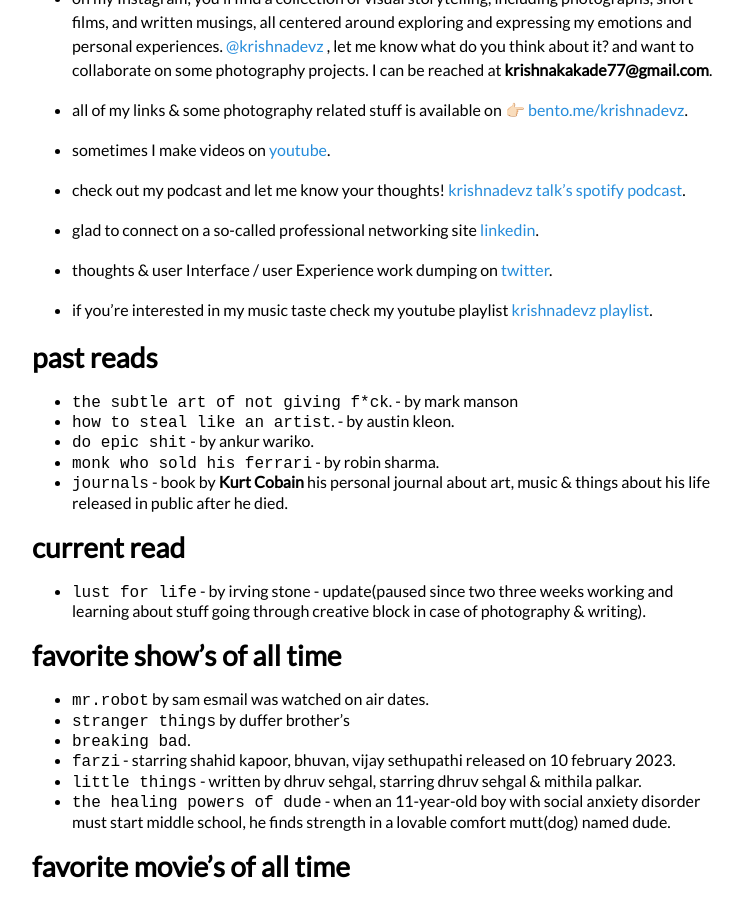
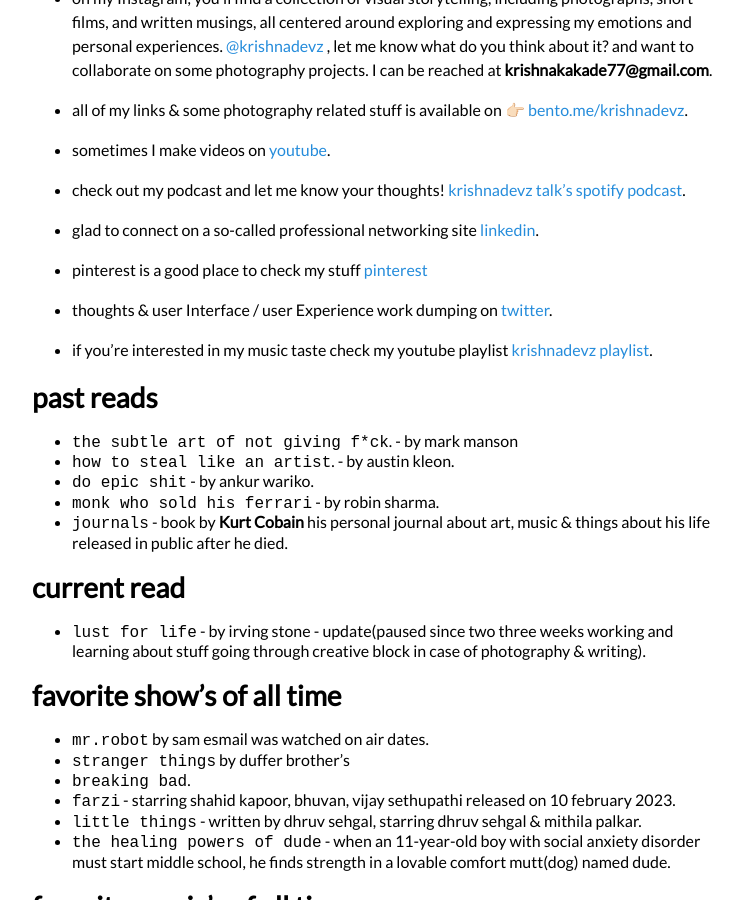
Before and after one commit to krishnadevz/krishnadevz.github.io, a Jekyll site: the page built from About.md, in a window 1280 px wide and 900 px high, scrolled down 442 px. Shown: the whole window, without its empty margins (258-1001 px from the left). Built offline with Jekyll 4.4.1, drawn with Linux system fonts in a browser that asks for light colours; nearby versions of some CDN libraries; our own code applies the rules of GitHub Pages for plain Markdown files.

Commit message:
Update About.md

```diff
--- a/About.md
+++ b/About.md
@@ -15,6 +15,8 @@
 * check out my podcast and let me know your thoughts! [krishnadevz talk's spotify podcast](https://open.spotify.com/show/7G3FrrDdYnYRnzGghcwCyB).
 
 * glad to connect on a so-called professional networking site [linkedin](https://www.linkedin.com/in/krishnakakade/).
+
+* pinterest is a good place to check my stuff [pinterest](https://in.pinterest.com/krishnadevzz/)
 
 * thoughts & user Interface / user Experience work dumping on [twitter](https://twitter.com/krishnadevz).
 
```
